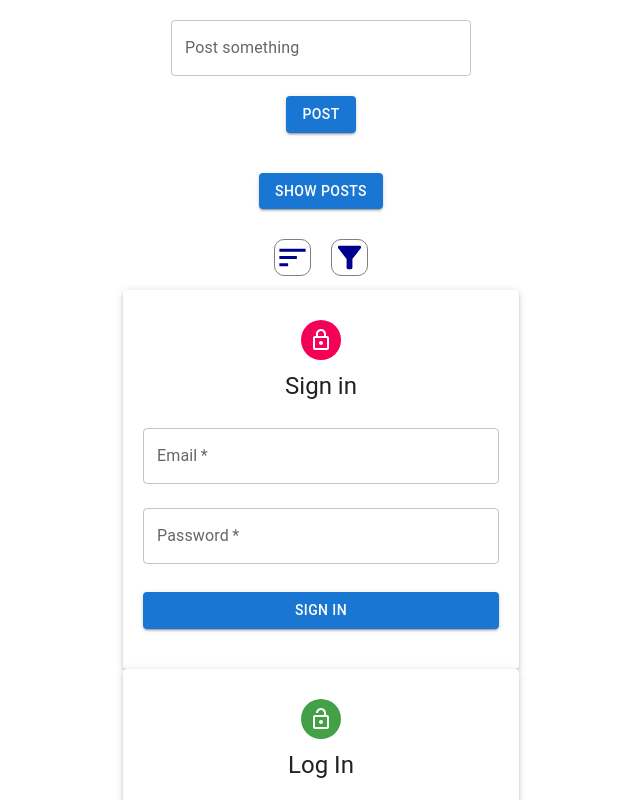
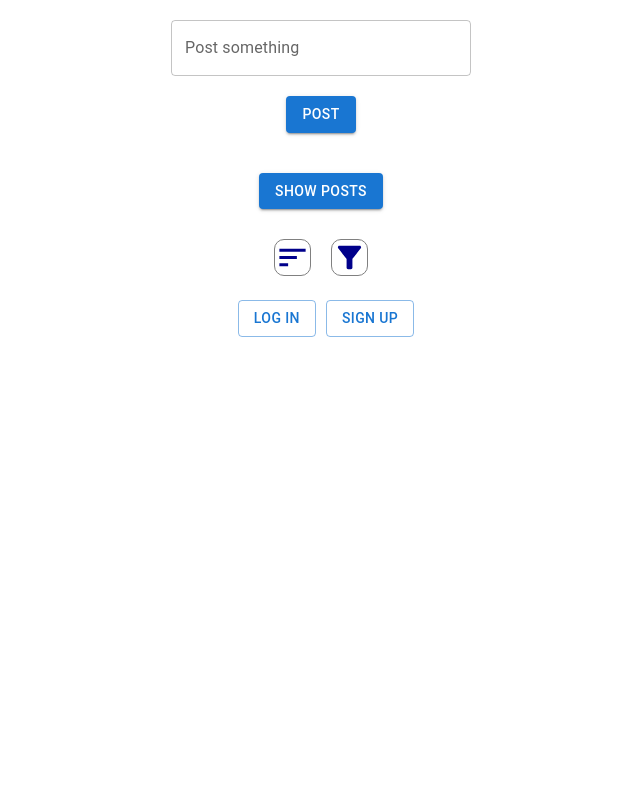
Before and after one commit to Anzhela-Sahakyan/AOByte_internship_Anzhela_Sahakyan, a React (Create React App) app: page / in a window 1280 px wide. Shown: the top 800 px of the page, without its empty margins (319-959 px from the left). Built offline with nearby package versions, Linux system fonts and the light colour scheme.

Commit message:
adding router

```diff
--- a/package.json
+++ b/package.json
@@ -12,6 +12,7 @@
     "@testing-library/user-event": "^13.5.0",
     "react": "^18.2.0",
     "react-dom": "^18.2.0",
+    "react-router-dom": "^6.15.0",
     "react-scripts": "5.0.1",
     "web-vitals": "^2.1.4"
   },
--- a/src/App.js
+++ b/src/App.js
@@ -1,18 +1,24 @@
+import { Routes, Route } from "react-router-dom";
 import "./App.css";
 import CreatePosts from "./CreatePosts/CreatePosts";
 import SubmitPostBtn from "./CreatePosts/SubmitPostBtn";
 import LoginForm from "./LogInForm/LoginForm";
-import SignInForm from "./SignInForm/SignIn";
 import ShowPosts from "./showPosts";
+import HomePage from "./Pages/HomePage";
+import SignUpForm from "./SignUpForm/SignUpForm";
+import LoginBtn from "./Buttons/ LoginBtn";
+import SignupBtn from "./Buttons/SignupBtn";
 
 function App() {
   return (
     <div className="App">
-      <CreatePosts />
-      <SubmitPostBtn />
-      <ShowPosts />
-      <SignInForm />
-      <LoginForm />
+      <Routes>
+        <Route path="/" element={<HomePage />} />
+        <Route path="/signUp" element={<SignUpForm />} />
+        <Route path="/Login" element={<LoginForm />} />
+      </Routes>
+      <LoginBtn />
+      <SignupBtn />
     </div>
   );
 }
--- /dev/null
+++ b/src/Buttons/ LoginBtn.js
@@ -0,0 +1,10 @@
+import { Button } from "@mui/material";
+import React from "react";
+
+export default function LoginBtn() {
+  return (
+    <Button variant="outlined" sx={{ margin: "10px" }}>
+      Log in
+    </Button>
+  );
+}
--- /dev/null
+++ b/src/Buttons/SignupBtn.js
@@ -0,0 +1,6 @@
+import { Button } from "@mui/material";
+import React from "react";
+
+export default function SignupBtn() {
+  return <Button variant="outlined">Sign up</Button>;
+}
--- a/src/LogInForm/LoginForm.js
+++ b/src/LogInForm/LoginForm.js
@@ -42,6 +42,7 @@ const LoginForm = () => {
           display: "flex",
           flexDirection: "column",
           alignItems: "center",
+          marginTop: "100px",
         }}
       >
         <Avatar style={{ backgroundColor: "#43a047", margin: "10px" }}>
--- /dev/null
+++ b/src/Pages/HomePage.js
@@ -0,0 +1,14 @@
+import React from "react";
+import CreatePosts from "../CreatePosts/CreatePosts";
+import ShowPosts from "../showPosts";
+import SubmitPostBtn from "../CreatePosts/SubmitPostBtn";
+
+export default function HomePage() {
+  return (
+    <>
+      <CreatePosts />
+      <SubmitPostBtn />
+      <ShowPosts />
+    </>
+  );
+}
--- a/src/Posts/Posts.jsx
+++ b/src/Posts/Posts.jsx
@@ -1,6 +1,5 @@
 import { Card, CardContent, Stack, Typography } from "@mui/material";
-import SortIcon from "@mui/icons-material/Sort";
-import FilterAltIcon from "@mui/icons-material/FilterAlt";
+
 import posts from "../Data/posts";
 import { Box } from "@mui/system";
 import EditBtn from "../Buttons/EditBtn";
--- a/src/SignInForm/SignIn.js
+++ b/src/SignUpForm/SignUpForm.js
@@ -9,7 +9,7 @@ import {
 } from "@mui/material";
 import LockOutlinedIcon from "@mui/icons-material/LockOutlined";
 
-const SignInForm = () => {
+const SignUpForm = () => {
   const [email, setEmail] = useState("");
   const [password, setPassword] = useState("");
 
@@ -37,13 +37,14 @@ const SignInForm = () => {
           display: "flex",
           flexDirection: "column",
           alignItems: "center",
+          marginTop: "100px",
         }}
       >
         <Avatar style={{ backgroundColor: "#f50057", margin: "10px" }}>
           <LockOutlinedIcon />
         </Avatar>
         <Typography component="h1" variant="h5">
-          Sign in
+          Sign up
         </Typography>
         <form
           style={{ width: "100%", marginTop: "10px" }}
@@ -75,7 +76,7 @@ const SignInForm = () => {
             color="primary"
             style={{ margin: "20px 0" }}
           >
-            Sign In
+            Sign Up
           </Button>
         </form>
       </Paper>
@@ -83,4 +84,4 @@ const SignInForm = () => {
   );
 };
 
-export default SignInForm;
+export default SignUpForm;
--- a/src/index.js
+++ b/src/index.js
@@ -1,11 +1,14 @@
 import React from "react";
 import ReactDOM from "react-dom/client";
+import { BrowserRouter } from "react-router-dom";
 import "./index.css";
 import App from "./App";
 
 const root = ReactDOM.createRoot(document.getElementById("root"));
 root.render(
   <React.StrictMode>
-    <App />
+    <BrowserRouter>
+      <App />
+    </BrowserRouter>
   </React.StrictMode>
 );
```
Also changed, not shown: 1 other file (tests, documents, lock files or other folders).
